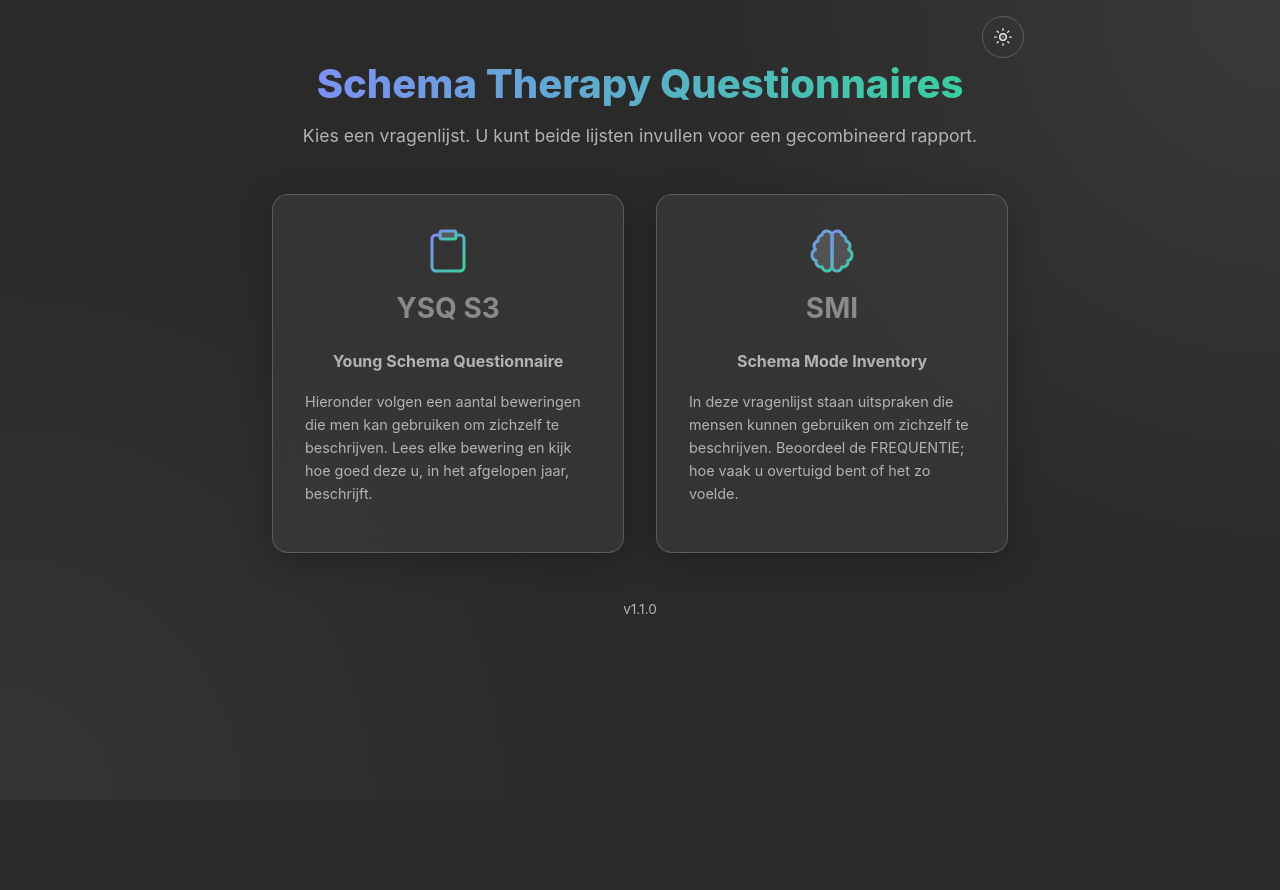
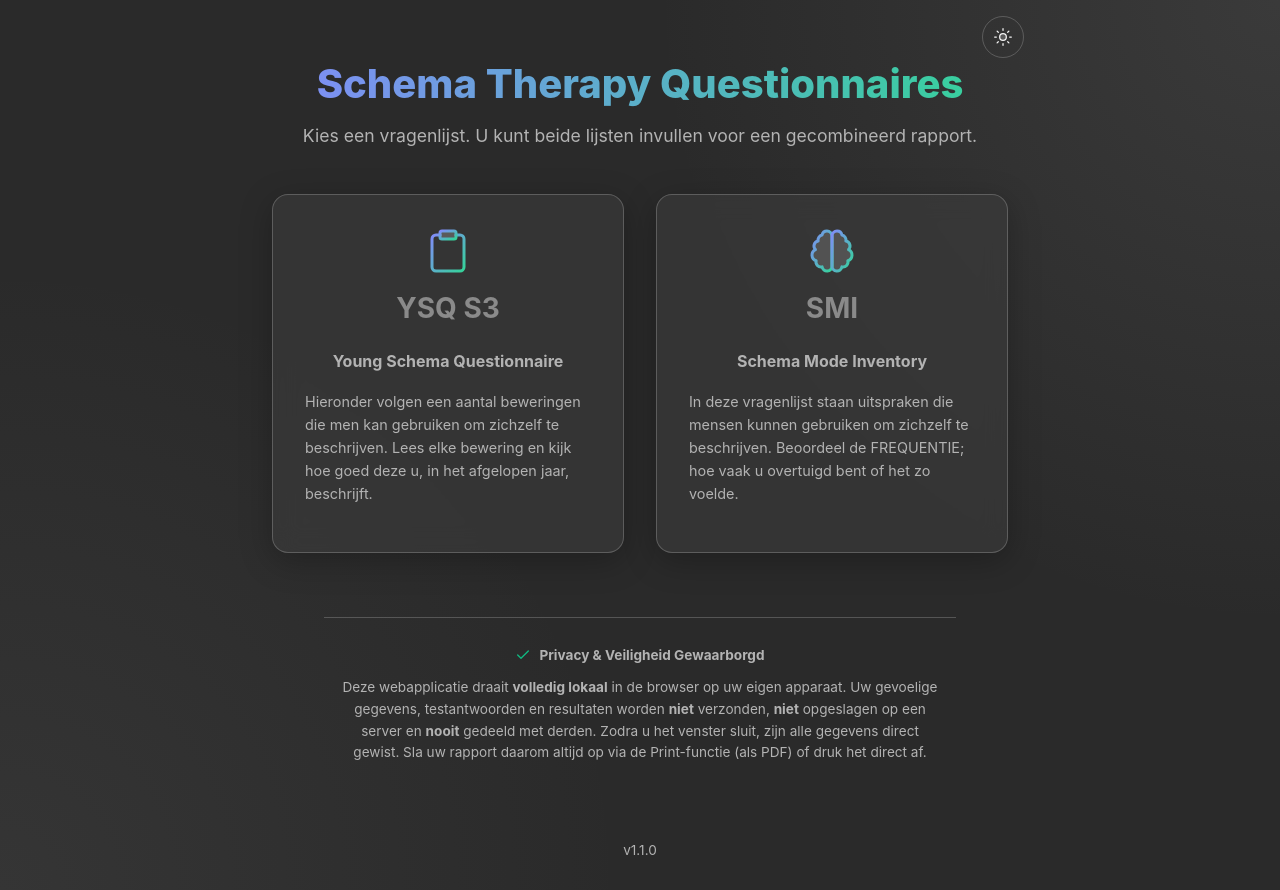
Before and after one commit to radder1972/STA, a React (Vite) app: page / in a window 1280 px wide. Before the commit the page ends 800 px from the top, so only its background shows below. Built offline with nearby package versions, Linux system fonts and the light colour scheme.

Commit message:
Voeg privacy en security disclaimer toe aan startpagina

```diff
--- a/src/components/Home.jsx
+++ b/src/components/Home.jsx
@@ -39,6 +39,15 @@ export default function Home({ onStart, completedTests, onViewResults }) {
           </button>
         </div>
       )}
+
+      <div style={{ marginTop: '4rem', textAlign: 'center', color: 'var(--text-muted)', fontSize: '0.85rem', maxWidth: '600px', margin: '4rem auto 1rem', padding: '1rem', borderTop: '1px solid var(--border-color)' }}>
+        <p style={{ display: 'flex', alignItems: 'center', justifyContent: 'center', gap: '8px', marginBottom: '0.5rem', fontWeight: 'bold' }}>
+          <CheckIcon size={16} color="var(--success, #10b981)" /> Privacy & Veiligheid Gewaarborgd
+        </p>
+        <p style={{ lineHeight: '1.6' }}>
+          Deze webapplicatie draait <strong>volledig lokaal</strong> in de browser op uw eigen apparaat. Uw gevoelige gegevens, testantwoorden en resultaten worden <strong>niet</strong> verzonden, <strong>niet</strong> opgeslagen op een server en <strong>nooit</strong> gedeeld met derden. Zodra u het venster sluit, zijn alle gegevens direct gewist. Sla uw rapport daarom altijd op via de Print-functie (als PDF) of druk het direct af.
+        </p>
+      </div>
     </div>
   )
 }
```
